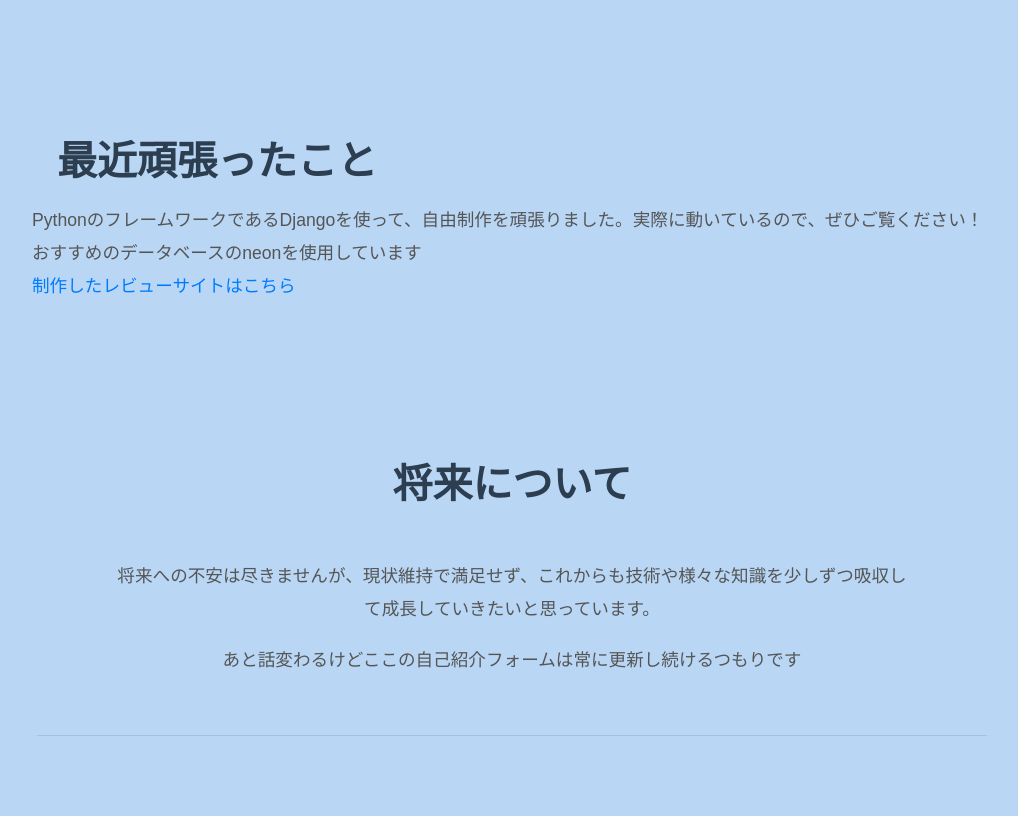
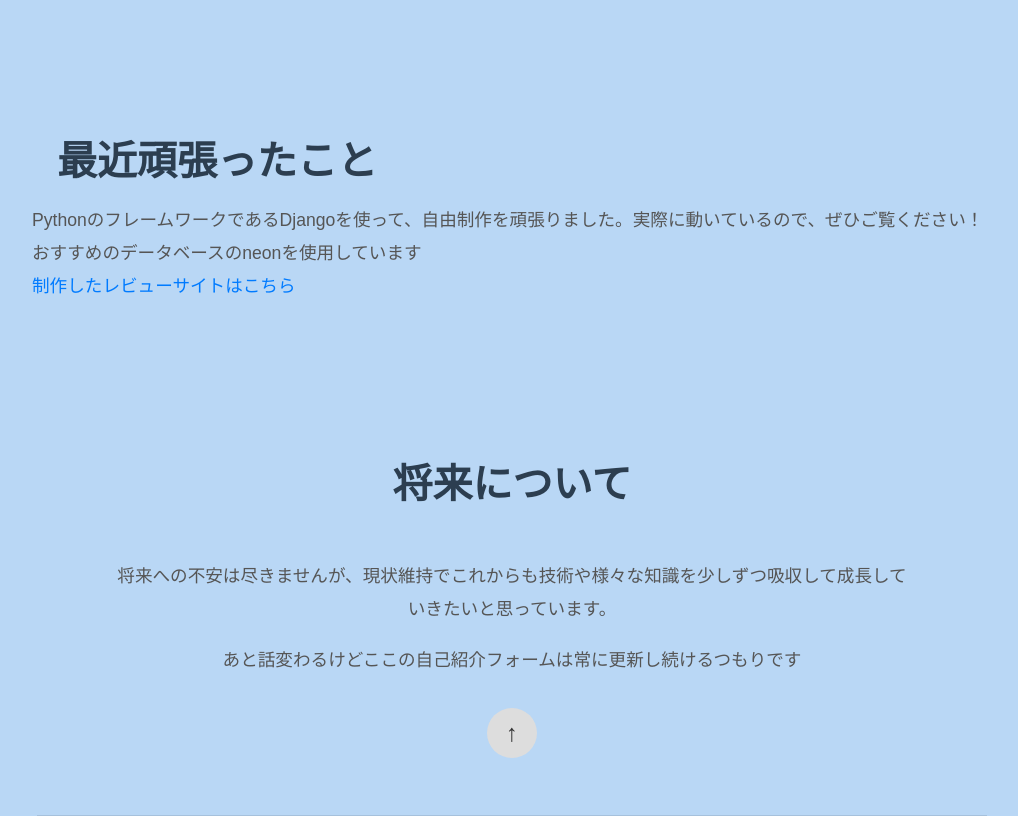
Before and after one commit to KTCpanda/about-me, a plain HTML site: page jikoshoukai.html in a window 1280 px wide. Shown: the part 1496-2312 px from the top of the page, without its empty margins (128-1146 px from the left). Before the commit the page ends 2232 px from the top, so only its background shows below. Drawn offline with Linux system fonts and the light colour scheme.

Commit message:
自己紹介ページに「戻る」ボタンを追加し、スムーズスクロール機能を実装

```diff
--- a/css/jikoshoukai.css
+++ b/css/jikoshoukai.css
@@ -158,4 +158,26 @@
     .intro-text h2 {
         font-size: 2rem;
     }
+
 }
+/* ...existing code... */
+
+.back-to-top {
+    display: inline-block;
+    width: 50px;
+    height: 50px;
+    line-height: 50px;
+    text-align: center;
+    text-decoration: none;
+    color: #333;
+    background-color: #ddd; /* 背景を薄い灰色で塗りつぶす */
+    border-radius: 50%;      /* 円形にする */
+    font-size: 24px;
+    font-weight: bold;
+    transition: all 0.3s;
+}
+
+.back-to-top:hover {
+    background-color: #f0f0f0; /* ホバー時にもう少し濃い灰色に */
+    color: #000;
+}
--- a/jikoshoukai.html
+++ b/jikoshoukai.html
@@ -87,8 +87,9 @@
         <div class="intro-section text-only fade-in">
             <div class="intro-text">
                 <h2>将来について</h2>
-                <p>将来への不安は尽きませんが、現状維持で満足せず、これからも技術や様々な知識を少しずつ吸収して成長していきたいと思っています。</p>
+                <p>将来への不安は尽きませんが、現状維持でこれからも技術や様々な知識を少しずつ吸収して成長していきたいと思っています。</p>
                 <p>あと話変わるけどここの自己紹介フォームは常に更新し続けるつもりです</p>
+                <p style="text-align: center; margin-top: 30px;"><a href="#" class="back-to-top">↑</a></p>
             </div>
         </div>
     </div>
--- a/js/jikoshoukai.js
+++ b/js/jikoshoukai.js
@@ -16,3 +16,17 @@ document.addEventListener('DOMContentLoaded', () => {
         observer.observe(el);
     });
 });
+//一番下の↑ボタン
+document.addEventListener('DOMContentLoaded', function() {
+    const backToTopButton = document.querySelector('.back-to-top');
+
+    if (backToTopButton) {
+        backToTopButton.addEventListener('click', function(e) {
+            e.preventDefault();
+            window.scrollTo({
+                top: 0,
+                behavior: 'smooth' // スムーズスクロールです
+            });
+        });
+    }
+});
```
